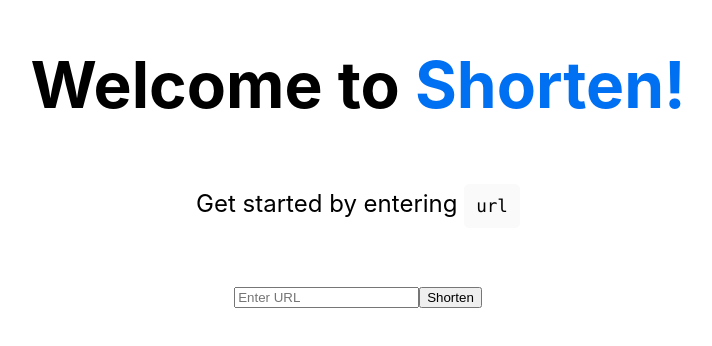
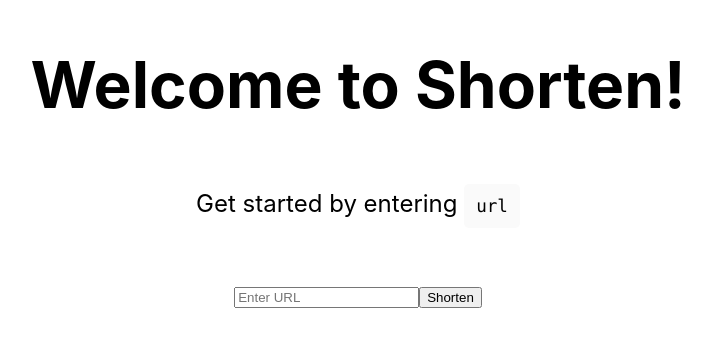
Before and after one commit to ace4port/shorten, a Next.js app: page / in a window 1280 px wide. Shown: the part 222-568 px from the top of the page, without its empty margins (282-994 px from the left). Built offline with nearby package versions, Linux system fonts and the light colour scheme.

Commit message:
FIx a for p

```diff
--- a/pages/index.js
+++ b/pages/index.js
@@ -14,8 +14,8 @@ const submit = (e) => {
     .then((data) => {
       // console.log(data)
       const result = document.getElementById('result')
-      // result.innerHTML = `<a href="${data.shortUrl}" target="_blank">${data.shortUrl}</a>`
-      result.innerHTML = `<p>${data.shortUrl}</p>`
+      result.innerHTML = `<a href="${data.shortUrl}" target="_blank">${data.shortUrl}</a>`
+      // result.innerHTML = `<p>${data.shortUrl}</p>`
     })
 }
 
@@ -30,7 +30,7 @@ export default function Home() {
 
       <main className={styles.main}>
         <h1 className={styles.title}>
-          Welcome to <a href='/'>Shorten!</a>
+          Welcome to <b href='/'>Shorten!</b>
         </h1>
 
         <p className={styles.description}>
```
